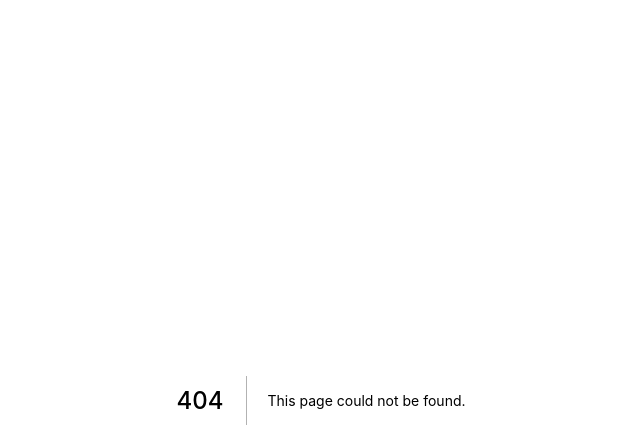
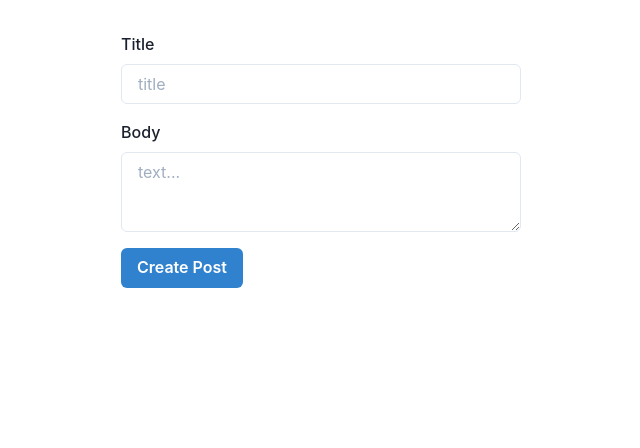
Before and after one commit to ShannonTJ/react-typescript, a Next.js app in the folder tsreddit-web/: page /create-post in a window 1280 px wide. Before the commit this address had no page. Shown: the top 448 px of the page, without its empty margins (319-959 px from the left). Built offline with nearby package versions, Linux system fonts and the light colour scheme.

Commit message:
create post page

```diff
--- a/tsreddit-web/src/components/InputField.tsx
+++ b/tsreddit-web/src/components/InputField.tsx
@@ -4,6 +4,7 @@
   FormErrorMessage,
   FormLabel,
   Input,
+  Textarea,
 } from "@chakra-ui/react";
 import { useField } from "formik";
 
@@ -11,19 +12,25 @@
 type InputFieldProps = InputHTMLAttributes<HTMLInputElement> & {
   name: string;
   label: string;
+  textarea?: boolean;
 };
 
 export const InputField: React.FC<InputFieldProps> = ({
   label,
+  textarea,
   size: _,
   ...props
 }) => {
+  let InputOrTextarea = Input;
+  if (textarea) {
+    InputOrTextarea = Textarea;
+  }
   const [field, { error }] = useField(props);
 
   return (
     <FormControl isInvalid={!!error}>
       <FormLabel htmlFor={field.name}>{label}</FormLabel>
-      <Input
+      <InputOrTextarea
         {...field}
         {...props}
         id={field.name}
--- /dev/null
+++ b/tsreddit-web/src/pages/create-post.tsx
@@ -0,0 +1,44 @@
+import { Box, Button } from "@chakra-ui/react";
+import { Formik, Form } from "formik";
+import React from "react";
+import { InputField } from "../components/InputField";
+import { Wrapper } from "../components/Wrapper";
+
+const CreatePost: React.FC<{}> = ({}) => {
+  return (
+    <Wrapper variant="small">
+      <Formik
+        initialValues={{ title: "", text: "" }}
+        onSubmit={async (values) => {
+          console.log(values);
+        }}
+      >
+        {({ isSubmitting }) => (
+          <Form>
+            <InputField name="title" placeholder="title" label="Title" />
+            <Box mt={4}>
+              <InputField
+                textarea
+                name="text"
+                placeholder="text..."
+                label="Body"
+              />
+            </Box>
+
+            <Button
+              isLoading={isSubmitting}
+              mt={4}
+              type="submit"
+              colorScheme="blue"
+              color="white"
+            >
+              Create Post
+            </Button>
+          </Form>
+        )}
+      </Formik>
+    </Wrapper>
+  );
+};
+
+export default CreatePost;
```
